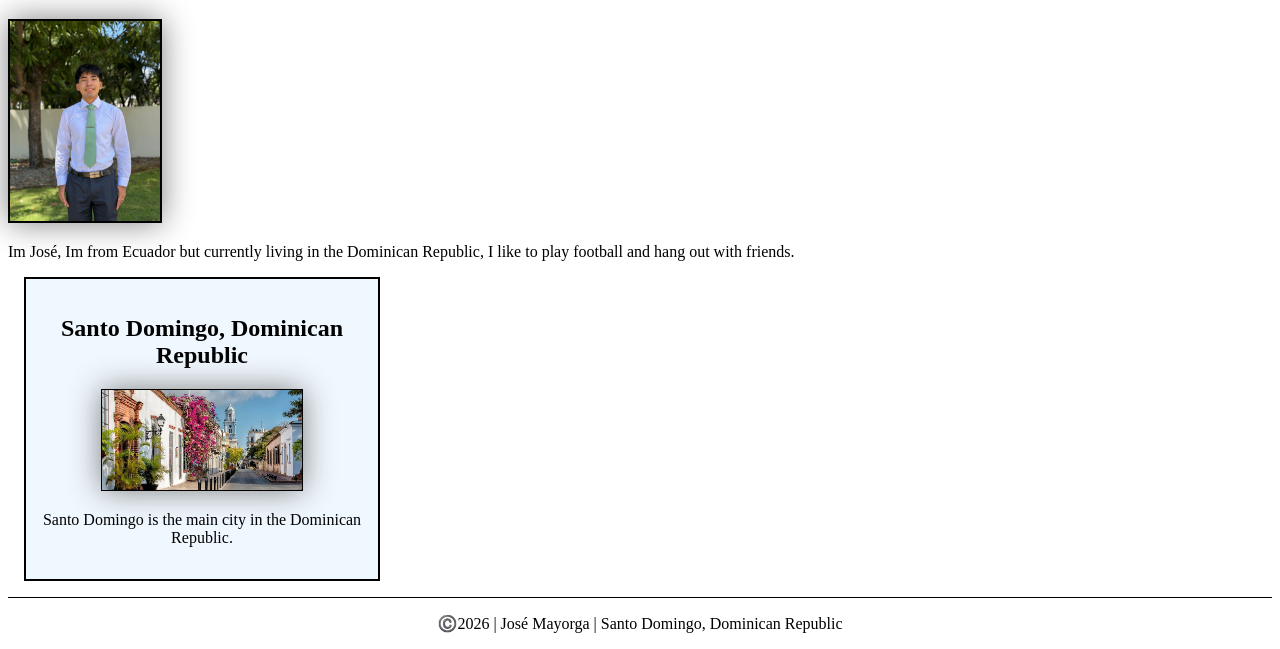
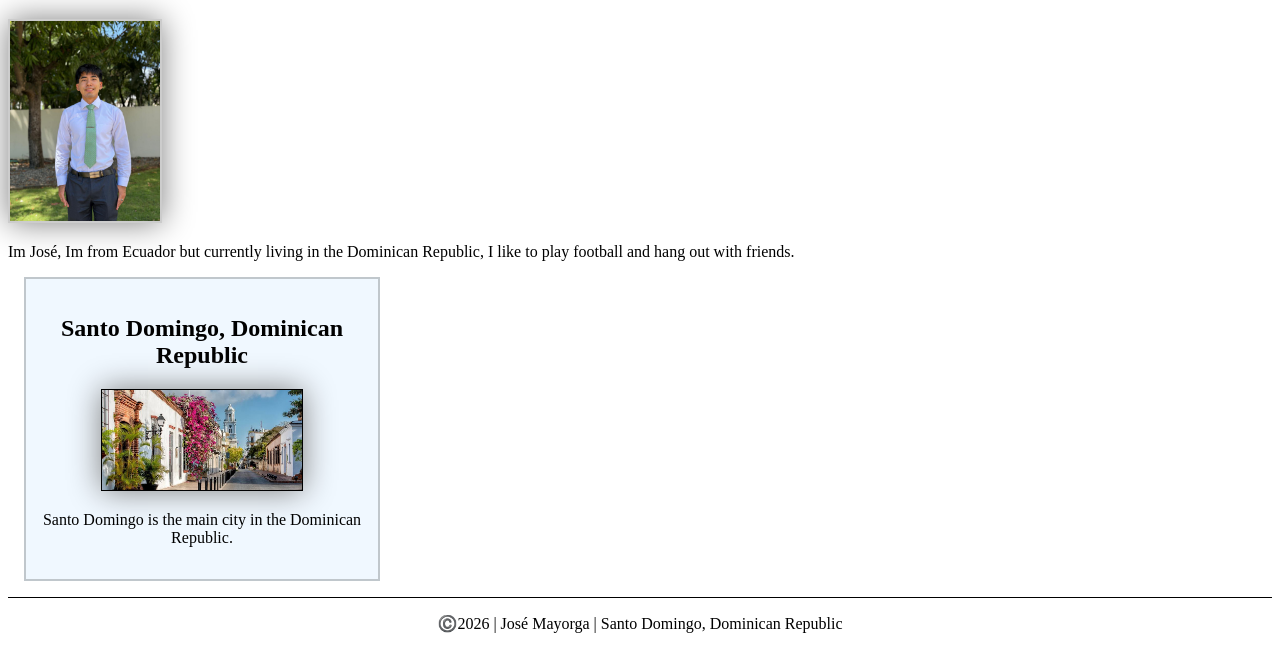
Before and after one commit to jdmayorgab/wdd130, a plain HTML site: page index.html in a window 1280 px wide. Shown: the part 205-854 px from the top of the page. Drawn offline with Linux system fonts and the light colour scheme.

Commit message:
i fixed some mistakes

```diff
--- a/index.html
+++ b/index.html
@@ -3,11 +3,11 @@
 
 <head>
     <meta charset="UTF-8">
+    <meta name="autor" content="José Mayorga">
     <meta name="viewport" content="width=device-width, initial-scale=1.0">
     <title>WDD 130 | José Mayorga </title>
     <link rel="stylesheet" href="styles/styles.css">
     <meta name="description" content="José Mayorga, WDD130 course, information about me and my background.">
-    <meta name="autor" content="José Mayorga">
 </head>
 
 <body>
@@ -25,7 +25,7 @@
     </main>
     <aside>
         <h2>Santo Domingo, Dominican Republic</h2>
-        <img src="images/SantoDomingo.jpeg" alt="Santo Domingo City">
+        <img src="images/santodomingo.jpeg" alt="Santo Domingo City">
         <p>Santo Domingo is the main city in the Dominican Republic.</p>
     </aside>
     <footer>
--- a/styles/styles.css
+++ b/styles/styles.css
@@ -31,7 +31,7 @@
 aside {
     width: 20rem;
     margin: 1rem;
-    border: 2px solid rgb(1 1 1 / 1.2);
+    border: 2px solid rgb(1 1 1 / 0.2);
     padding: 1rem;
     background-color: aliceblue;
     color: black;
@@ -46,9 +46,9 @@
 main img {
     width: 150px;
     height: auto;
-    border: 2px solid rgb(1 1 1/ 1.2);
+    border: 2px solid rgb(1 1 1/ 0.2);
     padding: 0;
-    box-shadow: #000;
+    box-shadow: 1px;
 }
 
 p {
```
